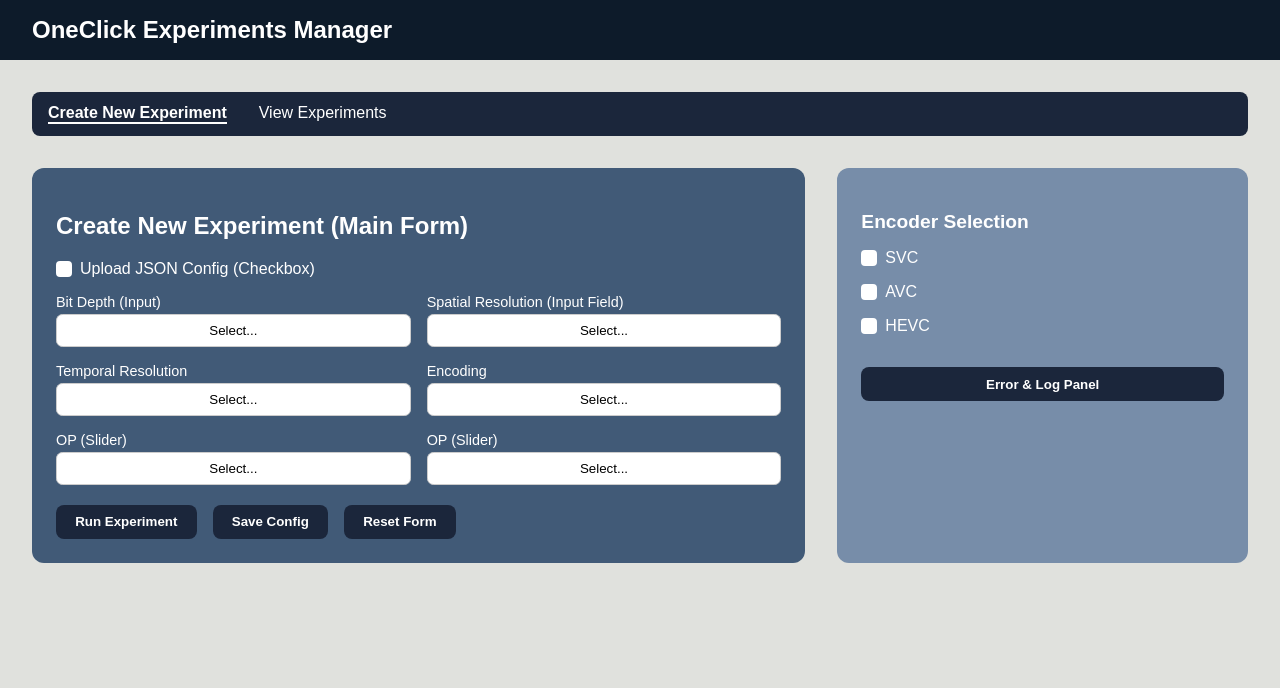
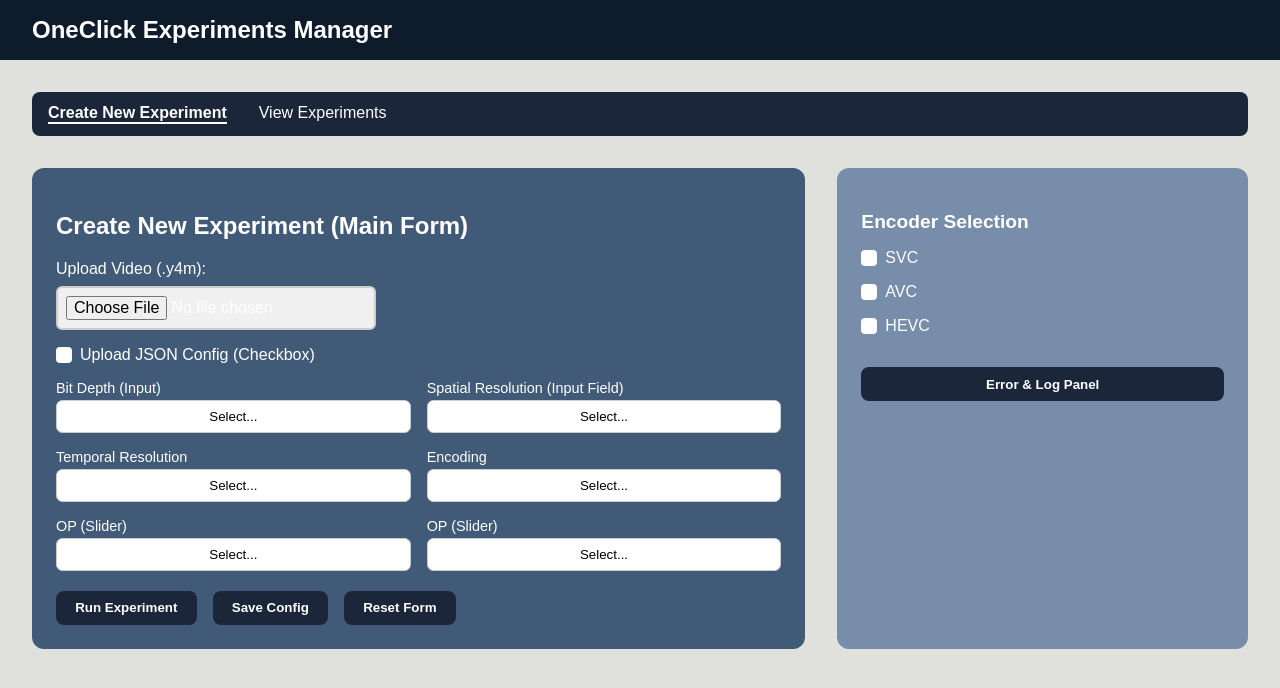
Before and after one commit to EricaN17/cs356Group7, a React (Create React App) app: page / in a window 1280 px wide. Shown: the top 688 px of the page. Built offline with nearby package versions, Linux system fonts and the light colour scheme.

Commit message:
Adding videos to form

```diff
--- a/src/ExperimentManagerUI.css
+++ b/src/ExperimentManagerUI.css
@@ -206,3 +206,32 @@ body {
 .ui-table td[colspan] {
     color: #555;
 }
+
+.ui-upload-section {
+    margin-bottom: 1rem;
+}
+
+.ui-upload-label {
+    display: flex;
+    flex-direction: column;
+    font-weight: 500;
+    color: white;
+}
+
+.ui-upload-title {
+    margin-bottom: 0.5rem;
+}
+
+.ui-upload-input {
+    padding: 0.5rem;
+    background-color: #f0f0f0;
+    border: 2px solid #ccc;
+    border-radius: 6px;
+    font-size: 1rem;
+    cursor: pointer;
+    max-width: 300px;
+}
+
+.ui-upload-input:hover {
+    border-color: #999;
+}
--- a/src/ExperimentManagerUI.jsx
+++ b/src/ExperimentManagerUI.jsx
@@ -10,6 +10,17 @@ import {createExperimentCall,updateExperimentCall,deleteExperimentCall} from "./
 
 export default function ExperimentManagerUI() {
 
+
+    const [videoFile, setVideoFile] = useState(null);
+
+    const handleVideoChange = (e) => {
+        const file = e.target.files[0];
+        if (file && file.name.endsWith(".y4m")) {
+            setVideoFile(file);
+        } else {
+            alert("Please upload a valid .y4m video file.");
+        }
+    };
     const [useJsonConfig, setUseJsonConfig] = useState(false);
     const [formData, setFormData] = useState({
         id: '',
@@ -99,10 +110,33 @@ export default function ExperimentManagerUI() {
         setFormData((prev) => ({ ...prev, [field]: value }));
     };
 
-    const handleRunExperiment = () => {
+    const handleRunExperiment = async () => {
         console.log("Run Experiment clicked", formData, selectedEncoders);
-        createExperimentCall(formData, selectedEncoders)
+
+        const payload = new FormData();
+
+        if (videoFile) {
+            payload.append("Video", videoFile);
+        }
+
+        for (const key in formData) {
+            if (key !== "Video") {
+                payload.append(key, formData[key]);
+            }
+        }
+
+        payload.append("selectedEncoders", JSON.stringify(selectedEncoders));
+
+        try {
+            await createExperimentCall(payload);
+            alert("Experiment created successfully!");
+        } catch (error) {
+            console.error("Experiment creation failed:", error);
+            alert("Failed to create experiment.");
+        }
     };
+
+
 
     const handleSaveConfig = () => {
         console.log("Save Config clicked", formData);
@@ -164,6 +198,18 @@ export default function ExperimentManagerUI() {
                         <>
                             <div className="ui-form-section">
                                 <h2>Create New Experiment (Main Form)</h2>
+
+                                <div className="ui-upload-section">
+                                    <label className="ui-upload-label">
+                                        <span className="ui-upload-title">Upload Video (.y4m):</span>
+                                        <input
+                                            type="file"
+                                            accept=".y4m"
+                                            onChange={handleVideoChange}
+                                            className="ui-upload-input"
+                                        />
+                                    </label>
+                                </div>
 
                                 <div className="ui-form">
                                     <label className="ui-checkbox">
```
